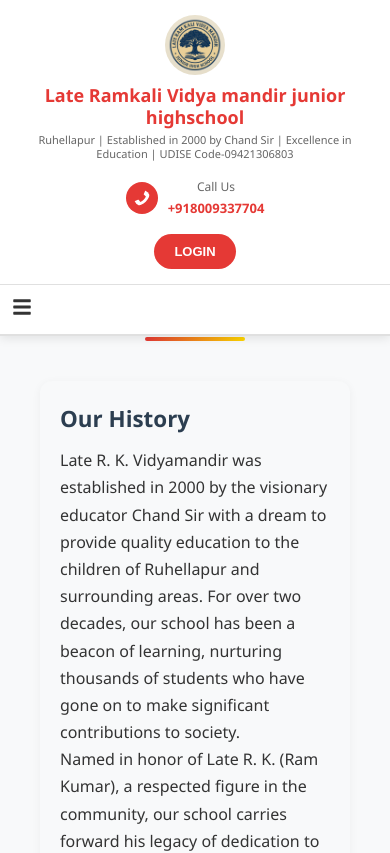
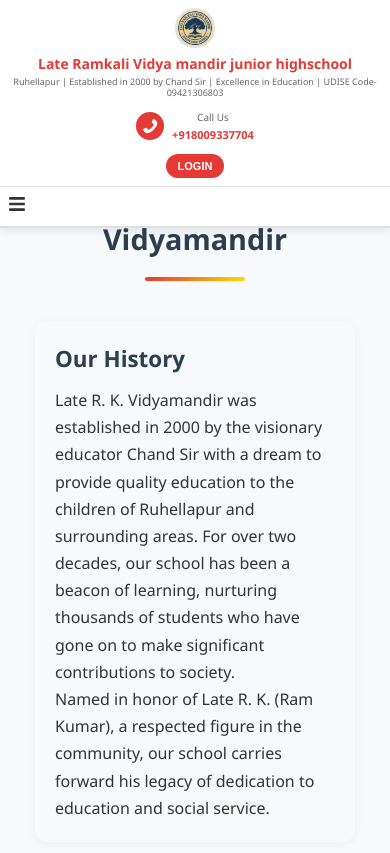
Before and after one commit to kashishsingh2004/rk-vidyamandir, a Next.js app: page /about in a window 390 px wide. Shown: the top 853 px of the page. Built offline with nearby package versions, Linux system fonts and the light colour scheme.

Commit message:
fix navbar css

```diff
--- a/src/app/globals.css
+++ b/src/app/globals.css
@@ -11,7 +11,7 @@ body {
   line-height: 1.6;
   color: #333;
   background-color: #f8f9fa;
-  padding-top: 140px; /* Fixed header height */
+  padding-top: 100px; /* Reduced header height */
   transition: all 0.3s ease;
 }
 
@@ -32,10 +32,10 @@ body {
   display: flex;
   align-items: center;
   justify-content: space-between;
-  padding: 15px 50px;
+  padding: 10px 20px; /* Reduced padding */
   background-color: #ffffff;
   border-bottom: 1px solid #e0e0e0;
-  min-height: 80px;
+  min-height: 60px; /* Reduced height */
 }
 
 .header-left {
@@ -45,15 +45,15 @@ body {
 }
 
 .site-logo {
-  width: 70px;
-  height: 70px;
-  margin-right: 20px;
+  width: 50px; /* Reduced size */
+  height: 50px; /* Reduced size */
+  margin-right: 15px; /* Reduced margin */
   border-radius: 50%;
   object-fit: cover;
 }
 
 .header-info h1 {
-  font-size: 24px;
+  font-size: 18px; /* Reduced font size */
   font-weight: 700;
   color: #e53935;
   margin: 0;
@@ -61,16 +61,16 @@ body {
 }
 
 .header-subtitle {
-  font-size: 13px;
+  font-size: 11px; /* Reduced font size */
   color: #666666;
-  margin-top: 5px;
+  margin-top: 3px; /* Reduced margin */
   line-height: 1.3;
 }
 
 .header-right {
   display: flex;
   align-items: center;
-  gap: 25px;
+  gap: 15px; /* Reduced gap */
 }
 
 .contact-info {
@@ -81,17 +81,17 @@ body {
 .call-section {
   display: flex;
   align-items: center;
-  gap: 10px;
+  gap: 8px; /* Reduced gap */
 }
 
 .phone-icon {
   background-color: #e53935;
   color: white;
-  padding: 8px;
+  padding: 6px; /* Reduced padding */
   border-radius: 50%;
-  font-size: 16px;
-  width: 32px;
-  height: 32px;
+  font-size: 14px; /* Reduced font size */
+  width: 28px; /* Reduced size */
+  height: 28px; /* Reduced size */
   display: flex;
   align-items: center;
   justify-content: center;
@@ -103,13 +103,13 @@ body {
 }
 
 .call-label {
-  font-size: 12px;
+  font-size: 10px; /* Reduced font size */
   color: #666666;
-  margin-bottom: 2px;
+  margin-bottom: 1px; /* Reduced margin */
 }
 
 .call-number {
-  font-size: 14px;
+  font-size: 12px; /* Reduced font size */
   font-weight: 600;
   color: #e53935;
 }
@@ -118,9 +118,9 @@ body {
   background-color: #e53935;
   color: white;
   border: none;
-  padding: 12px 24px;
-  border-radius: 25px;
-  font-size: 14px;
+  padding: 8px 16px; /* Reduced padding */
+  border-radius: 20px; /* Reduced radius */
+  font-size: 12px; /* Reduced font size */
   font-weight: 600;
   cursor: pointer;
   transition: all 0.3s ease;
@@ -190,10 +190,10 @@ body {
   display: none;
   background: none;
   border: none;
-  font-size: 24px;
+  font-size: 20px; /* Reduced font size */
   color: #333;
   cursor: pointer;
-  padding: 15px;
+  padding: 10px; /* Reduced padding */
   z-index: 1001;
   position: relative;
   border-radius: 5px;
@@ -241,7 +241,7 @@ body {
   display: flex;
   justify-content: space-between;
   align-items: center;
-  padding: 20px 25px;
+  padding: 15px 20px; /* Reduced padding */
   background: linear-gradient(135deg, #e53935, #c62828);
   color: white;
   box-shadow: 0 2px 10px rgba(229, 57, 53, 0.3);
@@ -249,7 +249,7 @@ body {
 
 .mobile-sidebar-header h3 {
   margin: 0;
-  font-size: 20px;
+  font-size: 18px; /* Reduced font size */
   font-weight: 600;
 }
 
@@ -257,16 +257,16 @@ body {
   background: none;
   border: none;
   color: white;
-  font-size: 22px;
+  font-size: 20px; /* Reduced font size */
   cursor: pointer;
-  padding: 8px;
+  padding: 6px; /* Reduced padding */
   border-radius: 50%;
   transition: all 0.3s ease;
   display: flex;
   align-items: center;
   justify-content: center;
-  width: 40px;
-  height: 40px;
+  width: 35px; /* Reduced size */
+  height: 35px; /* Reduced size */
 }
 
 .close-btn:hover {
@@ -291,10 +291,10 @@ body {
 
 .mobile-nav-link {
   display: block;
-  padding: 18px 25px;
+  padding: 16px 20px; /* Reduced padding */
   color: #333;
   text-decoration: none;
-  font-size: 16px;
+  font-size: 14px; /* Reduced font size */
   font-weight: 500;
   transition: all 0.3s ease;
   position: relative;
@@ -305,7 +305,7 @@ body {
   background: linear-gradient(90deg, #f8f9fa, #ffffff);
   color: #e53935;
   border-left-color: #e53935;
-  padding-left: 30px;
+  padding-left: 25px; /* Adjusted padding */
 }
 
 .mobile-nav-link:active {
@@ -335,7 +335,7 @@ body {
 
 /* Main Content */
 .main {
-  min-height: calc(100vh - 200px);
+  min-height: calc(100vh - 160px); /* Adjusted for reduced header */
   padding: 0;
 }
 
@@ -343,7 +343,7 @@ body {
 .hero-container {
   position: relative;
   overflow: hidden;
-  margin-top: 40px;
+  margin-top: 30px; /* Reduced margin */
 }
 
 .hero {
@@ -780,7 +780,7 @@ footer {
 /* Large Tablets and Small Desktops */
 @media (max-width: 1024px) {
   .header-top {
-    padding: 15px 30px;
+    padding: 10px 20px;
   }
 
   .nav-links {
@@ -807,15 +807,15 @@ footer {
 /* Tablets and Mobile */
 @media (max-width: 768px) {
   body {
-    padding-top: 160px;
+    padding-top: 120px; /* Adjusted for reduced header */
   }
 
   .header-top {
     flex-direction: column;
-    padding: 20px;
+    padding: 10px 15px; /* Reduced padding */
     text-align: center;
-    gap: 15px;
-    min-height: auto;
+    gap: 10px; /* Reduced gap */
+    min-height: 60px; /* Reduced height */
   }
 
   .header-left {
@@ -825,24 +825,24 @@ footer {
 
   .site-logo {
     margin-right: 0;
-    margin-bottom: 10px;
-    width: 60px;
-    height: 60px;
+    margin-bottom: 8px; /* Reduced margin */
+    width: 40px; /* Reduced size */
+    height: 40px; /* Reduced size */
   }
 
   .header-info h1 {
-    font-size: 20px;
+    font-size: 16px; /* Reduced font size */
     text-align: center;
   }
 
   .header-subtitle {
-    font-size: 12px;
+    font-size: 10px; /* Reduced font size */
     text-align: center;
   }
 
   .header-right {
     flex-direction: column;
-    gap: 15px;
+    gap: 10px; /* Reduced gap */
   }
 
   /* Show mobile menu button */
@@ -872,168 +872,168 @@ footer {
   }
 
   .overlay h1 {
-    font-size: 2.5rem;
+    font-size: 2rem; /* Reduced font size */
   }
 
   .overlay p {
-    font-size: 1.2rem;
+    font-size: 1rem; /* Reduced font size */
   }
 
   .features {
     grid-template-columns: 1fr;
-    padding: 40px 20px;
+    padding: 30px 15px; /* Reduced padding */
   }
 
   .section {
-    padding: 40px 20px;
+    padding: 30px 15px; /* Reduced padding */
   }
 
   .section h2 {
-    font-size: 2rem;
+    font-size: 1.8rem; /* Reduced font size */
   }
 
   .mobile-sidebar {
-    width: 280px;
+    width: 250px; /* Reduced width */
   }
 }
 
 /* Small Mobile Devices */
 @media (max-width: 480px) {
   body {
-    padding-top: 140px;
+    padding-top: 100px; /* Adjusted for reduced header */
   }
 
   .header-top {
-    padding: 15px;
+    padding: 8px 10px; /* Reduced padding */
   }
 
   .header-info h1 {
-    font-size: 18px;
+    font-size: 14px; /* Reduced font size */
   }
 
   .header-subtitle {
-    font-size: 11px;
+    font-size: 9px; /* Reduced font size */
   }
 
   .call-number {
-    font-size: 13px;
+    font-size: 11px; /* Reduced font size */
   }
 
   .login-button {
-    padding: 10px 20px;
-    font-size: 13px;
+    padding: 6px 12px; /* Reduced padding */
+    font-size: 11px; /* Reduced font size */
   }
 
   .mobile-menu-btn {
-    font-size: 20px;
-    padding: 12px;
+    font-size: 18px; /* Reduced font size */
+    padding: 8px; /* Reduced padding */
   }
 
   .overlay h1 {
-    font-size: 2rem;
+    font-size: 1.5rem; /* Reduced font size */
   }
 
   .overlay p {
-    font-size: 1rem;
+    font-size: 0.9rem; /* Reduced font size */
   }
 
   .card {
-    padding: 30px 20px;
+    padding: 20px; /* Reduced padding */
   }
 
   .form-container {
-    padding: 30px 20px;
+    padding: 20px; /* Reduced padding */
   }
 
   .mobile-sidebar {
-    width: 260px;
+    width: 220px; /* Reduced width */
   }
 
   .mobile-sidebar-header {
-    padding: 18px 20px;
+    padding: 12px 15px; /* Reduced padding */
   }
 
   .mobile-sidebar-header h3 {
-    font-size: 18px;
+    font-size: 16px; /* Reduced font size */
   }
 
   .mobile-nav-link {
-    padding: 16px 20px;
-    font-size: 15px;
+    padding: 12px 15px; /* Reduced padding */
+    font-size: 13px; /* Reduced font size */
   }
 
   .close-btn {
-    width: 35px;
-    height: 35px;
-    font-size: 18px;
+    width: 30px; /* Reduced size */
+    height: 30px; /* Reduced size */
+    font-size: 16px; /* Reduced font size */
   }
 }
 
 /* Extra Small Mobile Devices */
 @media (max-width: 360px) {
   body {
-    padding-top: 130px;
+    padding-top: 90px; /* Adjusted for reduced header */
   }
 
   .header-info h1 {
-    font-size: 16px;
+    font-size: 12px; /* Reduced font size */
   }
 
   .header-subtitle {
-    font-size: 10px;
+    font-size: 8px; /* Reduced font size */
   }
 
   .mobile-sidebar {
-    width: 240px;
+    width: 200px; /* Reduced width */
   }
 
   .mobile-sidebar-header {
-    padding: 15px 18px;
+    padding: 10px 12px; /* Reduced padding */
   }
 
   .mobile-sidebar-header h3 {
-    font-size: 16px;
+    font-size: 14px; /* Reduced font size */
   }
 
   .mobile-nav-link {
-    padding: 14px 18px;
-    font-size: 14px;
+    padding: 10px 12px; /* Reduced padding */
+    font-size: 12px; /* Reduced font size */
   }
 
   .overlay h1 {
-    font-size: 1.8rem;
+    font-size: 1.2rem; /* Reduced font size */
   }
 
   .overlay p {
-    font-size: 0.9rem;
+    font-size: 0.8rem; /* Reduced font size */
   }
 }
 
 /* Landscape orientation for mobile */
 @media (max-width: 768px) and (orientation: landscape) {
   body {
-    padding-top: 120px;
+    padding-top: 90px; /* Adjusted for reduced header */
   }
 
   .header-top {
-    padding: 10px 15px;
+    padding: 8px 10px; /* Reduced padding */
   }
 
   .site-logo {
-    width: 50px;
-    height: 50px;
+    width: 40px; /* Reduced size */
+    height: 40px; /* Reduced size */
   }
 
   .header-info h1 {
-    font-size: 16px;
+    font-size: 14px; /* Reduced font size */
   }
 
   .header-subtitle {
-    font-size: 10px;
+    font-size: 9px; /* Reduced font size */
   }
 
   .mobile-menu-btn {
-    padding: 10px;
+    padding: 8px; /* Reduced padding */
   }
 
   .hero {
```
